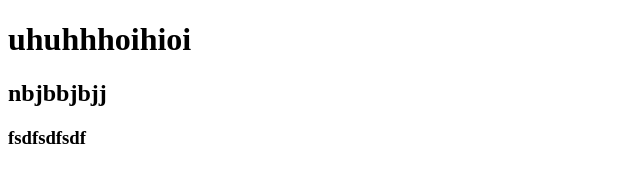
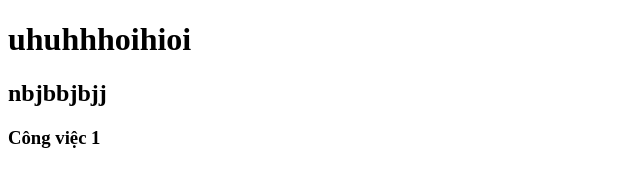
Before and after one commit to PhanCaoToan/duan4, a plain HTML site: page index.html in a window 1280 px wide. Shown: the full height of the page, 0-640 px from the left. Drawn offline with Linux system fonts and the light colour scheme.

Commit message:
công việc 1

```diff
--- a/index.html
+++ b/index.html
@@ -9,6 +9,6 @@
 <body>
     <h1>uhuhhhoihioi</h1>
     <h2>nbjbbjbjj</h2>
-    <h3>fsdfsdfsdf</h3>
+    <h3>Công việc 1 </h3>
 </body>
 </html>
```
